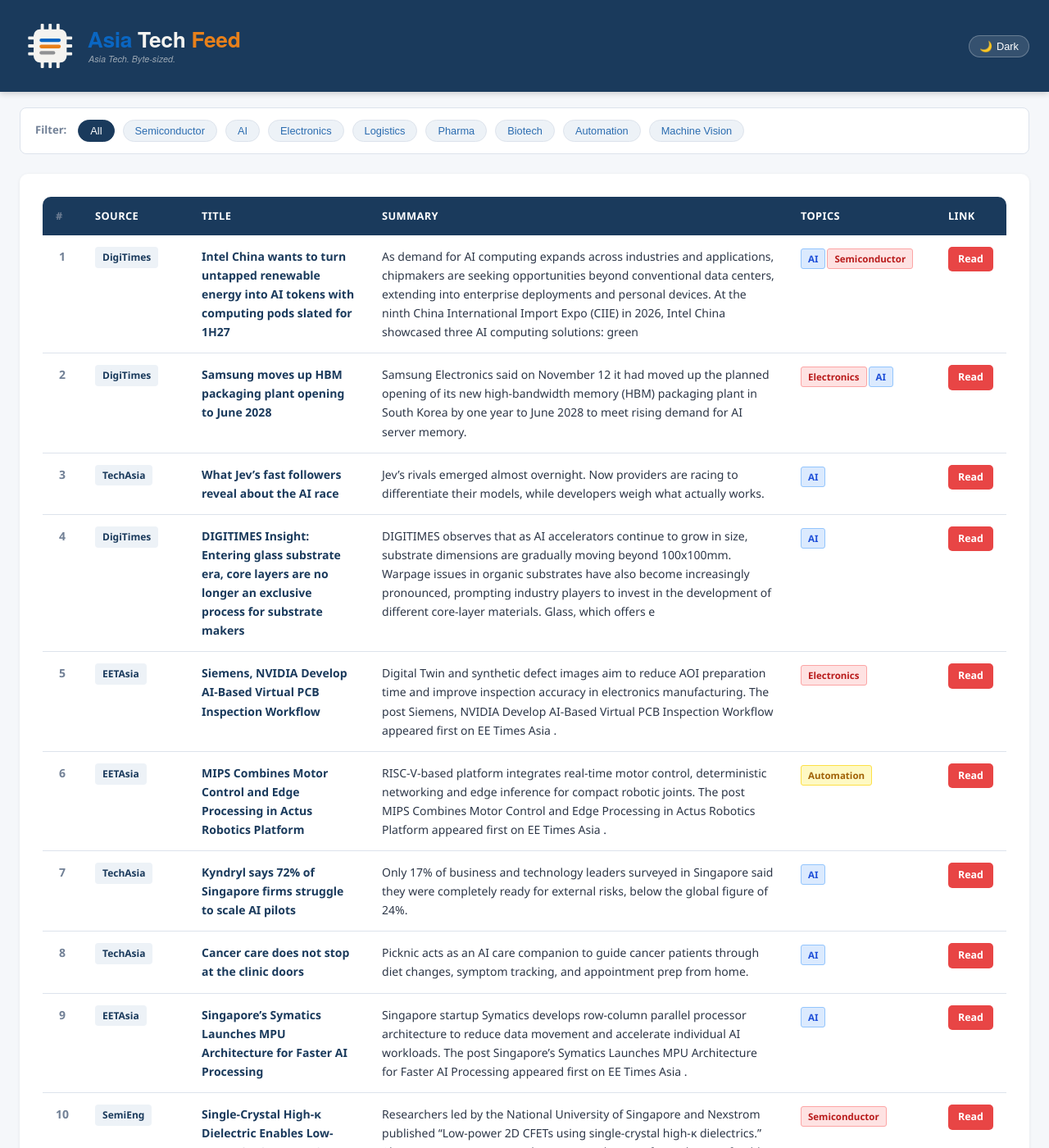
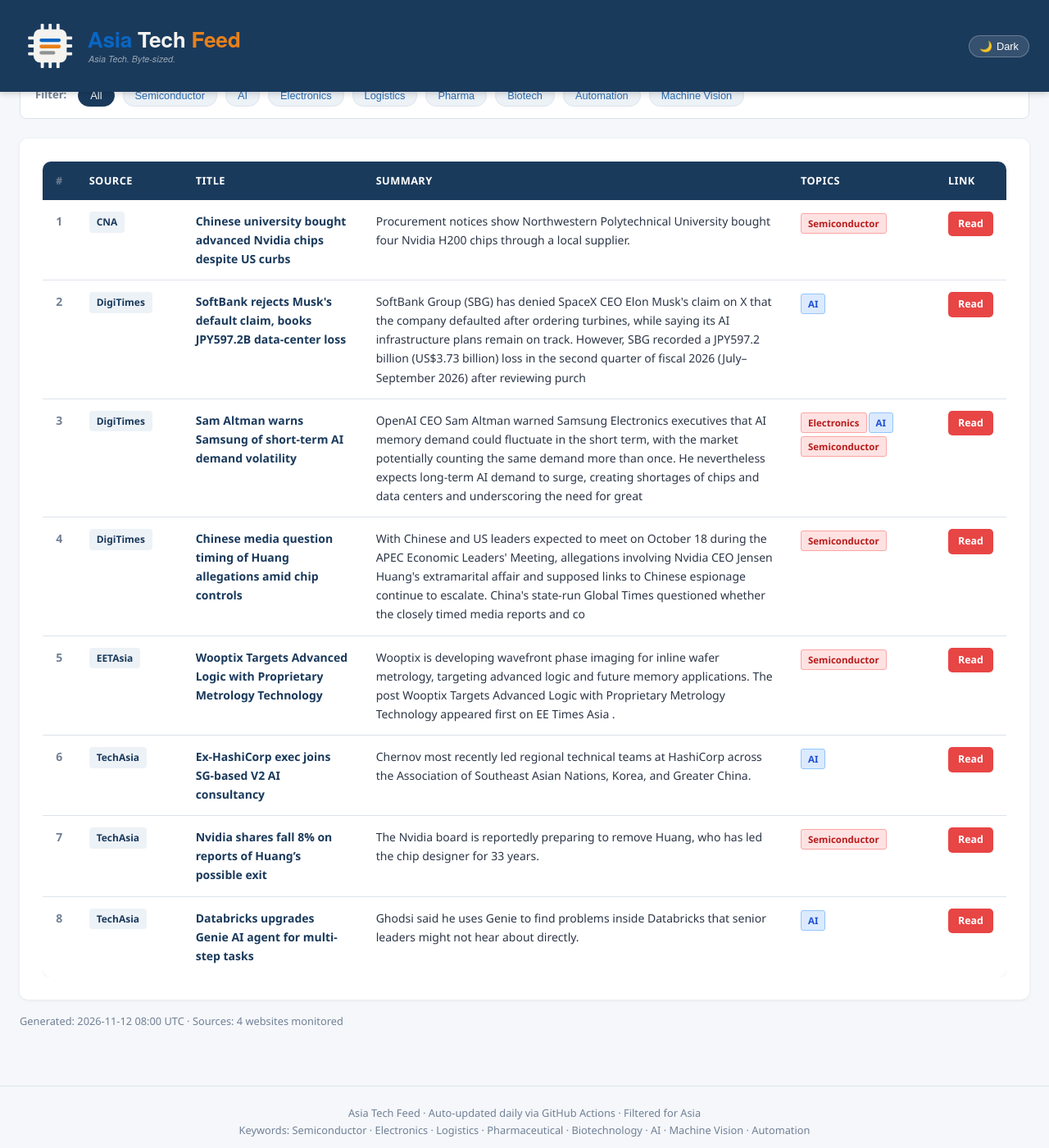
Before and after one commit to asiatechfeed/Asia-Tech-Feed, a Jekyll site: the page built from _posts/2026-11-12-asia-tech-news-digest.md, in a window 1280 px wide and 1400 px high, scrolled down 661 px. Shown: the whole window at 82% size. Built offline with Jekyll 4.4.1, drawn with Linux system fonts in a browser that asks for light colours; a script that is not in the unit is left out; some of the changed text lies outside the part shown.

Commit message:
📰 News digest 2026-11-12 (8 articles)

```diff
--- a/_posts/2026-11-12-asia-tech-news-digest.md
+++ b/_posts/2026-11-12-asia-tech-news-digest.md
@@ -1,16 +1,16 @@
 ---
 layout: post
 title: "Asia Tech News Digest - November 12, 2026"
-date: 2026-11-12 14:53:41 +0800
-articles_count: 12
-sources_count: 6
-sources: ["DigiTimes", "EETAsia", "KED", "NikkeiAsia", "SemiEng", "TechAsia"]
+date: 2026-11-12 16:00:59 +0800
+articles_count: 8
+sources_count: 4
+sources: ["CNA", "DigiTimes", "EETAsia", "TechAsia"]
 csv_file: /assets/data/news-2026-11-12.tsv
-featured_title: "Intel China wants to turn untapped renewable energy into AI tokens with computing pods slated for 1H27"
-featured_url: "https://www.digitimes.com/news/a20261112PD211/intel-china-renewable-energy-chipmakers-ai-inference-demand.html"
-featured_source: "DigiTimes"
-featured_summary: "As demand for AI computing expands across industries and applications, chipmakers are seeking opportunities beyond conventional data centers, extending into enterprise deployments and personal devices. At the ninth China International Import Expo (CIIE) in 2026, Intel China showcased three AI computing solutions: green"
-featured_image: "https://img.digitimes.com/newsshow/20261112pd211_files/1_b.jpg"
+featured_title: "Chinese university bought advanced Nvidia chips despite US curbs"
+featured_url: "https://www.channelnewsasia.com/east-asia/china-northwestern-polytechnical-university-bought-nvidia-chips-6541951"
+featured_source: "CNA"
+featured_summary: "Procurement notices show Northwestern Polytechnical University bought four Nvidia H200 chips through a local supplier."
+featured_image: "https://dam.mediacorp.sg/image/upload/s--WQHfns3M--/c_crop,h_449,w_799,x_1,y_42/c_fill,g_auto,h_676,w_1200/fl_relative,g_south_east,l_mediacorp:cna:watermark:2024-04:reuters_1,w_0.1/f_auto,q_auto/v1/one-cms/core/2026-11-12T063524Z_1_LYNXNPEMAB0HM_RTROPTP_3_TECH-AI-NVIDIA-NSCALE.JPG?itok=vr3LVRWP"
 ---
 
 <table class="news-table">
@@ -27,99 +27,67 @@ featured_image: "https://img.digitimes.com/newsshow/20261112pd211_files/1_b.jpg"
 <tbody>
 <tr>
   <td class="col-num">1</td>
-  <td class="col-source"><span class="source-badge">DigiTimes</span></td>
-  <td class="col-title"><span class="article-title">Intel China wants to turn untapped renewable energy into AI tokens with computing pods slated for 1H27</span></td>
-  <td class="col-summary">As demand for AI computing expands across industries and applications, chipmakers are seeking opportunities beyond conventional data centers, extending into enterprise deployments and personal devices. At the ninth China International Import Expo (CIIE) in 2026, Intel China showcased three AI computing solutions: green</td>
-  <td class="col-tags"><span class="tag ai">AI</span><span class="tag semi">Semiconductor</span></td>
-  <td class="col-link"><a class="btn-link" href="https://www.digitimes.com/news/a20261112PD211/intel-china-renewable-energy-chipmakers-ai-inference-demand.html" target="_blank" rel="noopener">Read</a></td>
+  <td class="col-source"><span class="source-badge">CNA</span></td>
+  <td class="col-title"><span class="article-title">Chinese university bought advanced Nvidia chips despite US curbs</span></td>
+  <td class="col-summary">Procurement notices show Northwestern Polytechnical University bought four Nvidia H200 chips through a local supplier.</td>
+  <td class="col-tags"><span class="tag semi">Semiconductor</span></td>
+  <td class="col-link"><a class="btn-link" href="https://www.channelnewsasia.com/east-asia/china-northwestern-polytechnical-university-bought-nvidia-chips-6541951" target="_blank" rel="noopener">Read</a></td>
 </tr>
 <tr>
   <td class="col-num">2</td>
   <td class="col-source"><span class="source-badge">DigiTimes</span></td>
-  <td class="col-title"><span class="article-title">Samsung moves up HBM packaging plant opening to June 2028</span></td>
-  <td class="col-summary">Samsung Electronics said on November 12 it had moved up the planned opening of its new high-bandwidth memory (HBM) packaging plant in South Korea by one year to June 2028 to meet rising demand for AI server memory.</td>
-  <td class="col-tags"><span class="tag semi">Electronics</span><span class="tag ai">AI</span></td>
-  <td class="col-link"><a class="btn-link" href="https://www.digitimes.com/news/a20261112VL209/samsung-hbm-packaging-2028-plant.html" target="_blank" rel="noopener">Read</a></td>
+  <td class="col-title"><span class="article-title">SoftBank rejects Musk's default claim, books JPY597.2B data-center loss</span></td>
+  <td class="col-summary">SoftBank Group (SBG) has denied SpaceX CEO Elon Musk's claim on X that the company defaulted after ordering turbines, while saying its AI infrastructure plans remain on track. However, SBG recorded a JPY597.2 billion (US$3.73 billion) loss in the second quarter of fiscal 2026 (July–September 2026) after reviewing purch</td>
+  <td class="col-tags"><span class="tag ai">AI</span></td>
+  <td class="col-link"><a class="btn-link" href="https://www.digitimes.com/news/a20261112PD226/loss-2026-equipment-spacex-elon-musk.html" target="_blank" rel="noopener">Read</a></td>
 </tr>
 <tr>
   <td class="col-num">3</td>
-  <td class="col-source"><span class="source-badge">TechAsia</span></td>
-  <td class="col-title"><span class="article-title">What Jev’s fast followers reveal about the AI race</span></td>
-  <td class="col-summary">Jev’s rivals emerged almost overnight. Now providers are racing to differentiate their models, while developers weigh what actually works.</td>
-  <td class="col-tags"><span class="tag ai">AI</span></td>
-  <td class="col-link"><a class="btn-link" href="https://www.techinasia.com/jevs-fast-followers-reveal-ai-race" target="_blank" rel="noopener">Read</a></td>
+  <td class="col-source"><span class="source-badge">DigiTimes</span></td>
+  <td class="col-title"><span class="article-title">Sam Altman warns Samsung of short-term AI demand volatility</span></td>
+  <td class="col-summary">OpenAI CEO Sam Altman warned Samsung Electronics executives that AI memory demand could fluctuate in the short term, with the market potentially counting the same demand more than once. He nevertheless expects long-term AI demand to surge, creating shortages of chips and data centers and underscoring the need for great</td>
+  <td class="col-tags"><span class="tag semi">Electronics</span><span class="tag ai">AI</span><span class="tag semi">Semiconductor</span></td>
+  <td class="col-link"><a class="btn-link" href="https://www.digitimes.com/news/a20261112PD219/samsung-demand-openai-sam-altman-ceo.html" target="_blank" rel="noopener">Read</a></td>
 </tr>
 <tr>
   <td class="col-num">4</td>
   <td class="col-source"><span class="source-badge">DigiTimes</span></td>
-  <td class="col-title"><span class="article-title">DIGITIMES Insight: Entering glass substrate era, core layers are no longer an exclusive process for substrate makers</span></td>
-  <td class="col-summary">DIGITIMES observes that as AI accelerators continue to grow in size, substrate dimensions are gradually moving beyond 100x100mm. Warpage issues in organic substrates have also become increasingly pronounced, prompting industry players to invest in the development of different core-layer materials. Glass, which offers e</td>
-  <td class="col-tags"><span class="tag ai">AI</span></td>
-  <td class="col-link"><a class="btn-link" href="https://www.digitimes.com/news/a20261112PD229/digitimes-substrate-glass-substrate-production-tgv.html" target="_blank" rel="noopener">Read</a></td>
+  <td class="col-title"><span class="article-title">Chinese media question timing of Huang allegations amid chip controls</span></td>
+  <td class="col-summary">With Chinese and US leaders expected to meet on October 18 during the APEC Economic Leaders' Meeting, allegations involving Nvidia CEO Jensen Huang's extramarital affair and supposed links to Chinese espionage continue to escalate. China's state-run Global Times questioned whether the closely timed media reports and co</td>
+  <td class="col-tags"><span class="tag semi">Semiconductor</span></td>
+  <td class="col-link"><a class="btn-link" href="https://www.digitimes.com/news/a20261112PD221/nvidia-apec-ceo-policy-technology.html" target="_blank" rel="noopener">Read</a></td>
 </tr>
 <tr>
   <td class="col-num">5</td>
   <td class="col-source"><span class="source-badge">EETAsia</span></td>
-  <td class="col-title"><span class="article-title">Siemens, NVIDIA Develop AI-Based Virtual PCB Inspection Workflow</span></td>
-  <td class="col-summary">Digital Twin and synthetic defect images aim to reduce AOI preparation time and improve inspection accuracy in electronics manufacturing. The post Siemens, NVIDIA Develop AI-Based Virtual PCB Inspection Workflow appeared first on EE Times Asia .</td>
-  <td class="col-tags"><span class="tag semi">Electronics</span></td>
-  <td class="col-link"><a class="btn-link" href="https://www.eetasia.com/siemens-nvidia-develop-ai-based-virtual-pcb-inspection-workflow/" target="_blank" rel="noopener">Read</a></td>
+  <td class="col-title"><span class="article-title">Wooptix Targets Advanced Logic with Proprietary Metrology Technology</span></td>
+  <td class="col-summary">Wooptix is developing wavefront phase imaging for inline wafer metrology, targeting advanced logic and future memory applications. The post Wooptix Targets Advanced Logic with Proprietary Metrology Technology appeared first on EE Times Asia .</td>
+  <td class="col-tags"><span class="tag semi">Semiconductor</span></td>
+  <td class="col-link"><a class="btn-link" href="https://www.eetasia.com/wooptix-targets-advanced-logic-with-proprietary-metrology-technology/" target="_blank" rel="noopener">Read</a></td>
 </tr>
 <tr>
   <td class="col-num">6</td>
-  <td class="col-source"><span class="source-badge">EETAsia</span></td>
-  <td class="col-title"><span class="article-title">MIPS Combines Motor Control and Edge Processing in Actus Robotics Platform</span></td>
-  <td class="col-summary">RISC-V-based platform integrates real-time motor control, deterministic networking and edge inference for compact robotic joints. The post MIPS Combines Motor Control and Edge Processing in Actus Robotics Platform appeared first on EE Times Asia .</td>
-  <td class="col-tags"><span class="tag auto">Automation</span></td>
-  <td class="col-link"><a class="btn-link" href="https://www.eetasia.com/mips-combines-motor-control-and-edge-processing-in-actus-robotics-platform/" target="_blank" rel="noopener">Read</a></td>
+  <td class="col-source"><span class="source-badge">TechAsia</span></td>
+  <td class="col-title"><span class="article-title">Ex-HashiCorp exec joins SG-based V2 AI consultancy</span></td>
+  <td class="col-summary">Chernov most recently led regional technical teams at HashiCorp across the Association of Southeast Asian Nations, Korea, and Greater China.</td>
+  <td class="col-tags"><span class="tag ai">AI</span></td>
+  <td class="col-link"><a class="btn-link" href="https://www.techinasia.com/sg-ai-startup-groundupai-launches-machine-diagnostics-tool" target="_blank" rel="noopener">Read</a></td>
 </tr>
 <tr>
   <td class="col-num">7</td>
   <td class="col-source"><span class="source-badge">TechAsia</span></td>
-  <td class="col-title"><span class="article-title">Kyndryl says 72% of Singapore firms struggle to scale AI pilots</span></td>
-  <td class="col-summary">Only 17% of business and technology leaders surveyed in Singapore said they were completely ready for external risks, below the global figure of 24%.</td>
-  <td class="col-tags"><span class="tag ai">AI</span></td>
-  <td class="col-link"><a class="btn-link" href="https://www.techinasia.com/code-king-ai-reshapes-singapore-tech-hiring" target="_blank" rel="noopener">Read</a></td>
+  <td class="col-title"><span class="article-title">Nvidia shares fall 8% on reports of Huang’s possible exit</span></td>
+  <td class="col-summary">The Nvidia board is reportedly preparing to remove Huang, who has led the chip designer for 33 years.</td>
+  <td class="col-tags"><span class="tag semi">Semiconductor</span></td>
+  <td class="col-link"><a class="btn-link" href="https://www.techinasia.com/nvidia-probes-reports-jensen-huang-foreign-spy-target" target="_blank" rel="noopener">Read</a></td>
 </tr>
 <tr>
   <td class="col-num">8</td>
   <td class="col-source"><span class="source-badge">TechAsia</span></td>
-  <td class="col-title"><span class="article-title">Cancer care does not stop at the clinic doors</span></td>
-  <td class="col-summary">Picknic acts as an AI care companion to guide cancer patients through diet changes, symptom tracking, and appointment prep from home.</td>
+  <td class="col-title"><span class="article-title">Databricks upgrades Genie AI agent for multi-step tasks</span></td>
+  <td class="col-summary">Ghodsi said he uses Genie to find problems inside Databricks that senior leaders might not hear about directly.</td>
   <td class="col-tags"><span class="tag ai">AI</span></td>
-  <td class="col-link"><a class="btn-link" href="https://www.techinasia.com/cancer-care-stop-clinic-doors" target="_blank" rel="noopener">Read</a></td>
-</tr>
-<tr>
-  <td class="col-num">9</td>
-  <td class="col-source"><span class="source-badge">EETAsia</span></td>
-  <td class="col-title"><span class="article-title">Singapore’s Symatics Launches MPU Architecture for Faster AI Processing</span></td>
-  <td class="col-summary">Singapore startup Symatics develops row-column parallel processor architecture to reduce data movement and accelerate individual AI workloads. The post Singapore’s Symatics Launches MPU Architecture for Faster AI Processing appeared first on EE Times Asia .</td>
-  <td class="col-tags"><span class="tag ai">AI</span></td>
-  <td class="col-link"><a class="btn-link" href="https://www.eetasia.com/singapores-symatics-launches-mpu-architecture-for-faster-ai-processing/" target="_blank" rel="noopener">Read</a></td>
-</tr>
-<tr>
-  <td class="col-num">10</td>
-  <td class="col-source"><span class="source-badge">SemiEng</span></td>
-  <td class="col-title"><span class="article-title">Single-Crystal High-κ Dielectric Enables Low-Power 2D CFETs (NUS et al.)</span></td>
-  <td class="col-summary">Researchers led by the National University of Singapore and Nexstrom published “Low-power 2D CFETs using single-crystal high-κ dielectrics.” Abstract Excerpt: “Here we demonstrate that a wafer-scale, transferable, single-crystal anatase titanium dioxide dielectric can be van der Waals integrated with 2D transition meta</td>
-  <td class="col-tags"><span class="tag semi">Semiconductor</span></td>
-  <td class="col-link"><a class="btn-link" href="https://semiengineering.com/single-crystal-high-%ce%ba-dielectric-enables-low-power-2d-cfets-nus-et-al/" target="_blank" rel="noopener">Read</a></td>
-</tr>
-<tr>
-  <td class="col-num">11</td>
-  <td class="col-source"><span class="source-badge">NikkeiAsia</span></td>
-  <td class="col-title"><span class="article-title">Ukraine defense tech unicorn cultivates Taiwan and Japan supply chain ties</span></td>
-  <td class="col-summary">Ukraine defense tech unicorn cultivates Taiwan and Japan supply chain ties</td>
-  <td class="col-tags"><span class="tag logis">Logistics</span></td>
-  <td class="col-link"><a class="btn-link" href="https://asia.nikkei.com/business/aerospace-defense-industries/ukraine-defense-tech-unicorn-cultivates-taiwan-and-japan-supply-chain-ties" target="_blank" rel="noopener">Read</a></td>
-</tr>
-<tr>
-  <td class="col-num">12</td>
-  <td class="col-source"><span class="source-badge">KED</span></td>
-  <td class="col-title"><span class="article-title">AI payoffs, green transition shape France-Korea Tech Summit 2026</span></td>
-  <td class="col-summary">Artificial intelligence and industrial sustainability dominated talks among South Korean and French business and policy leaders in Seoul last week, wi</td>
-  <td class="col-tags"><span class="tag ai">AI</span></td>
-  <td class="col-link"><a class="btn-link" href="https://www.kedglobal.com/artificial-intelligence/newsView/ked202610190009" target="_blank" rel="noopener">Read</a></td>
+  <td class="col-link"><a class="btn-link" href="https://www.techinasia.com/databricks-broadens-ai-push-panther-deal" target="_blank" rel="noopener">Read</a></td>
 </tr>
 </tbody>
 </table>
```
Also changed, not shown: _data/seen_urls.json (+9 -1 lines), _digest_meta.json (+23 -25 lines), assets/data/news-2026-11-12.tsv (+8 -12 lines), assets/data/search-index.json.
